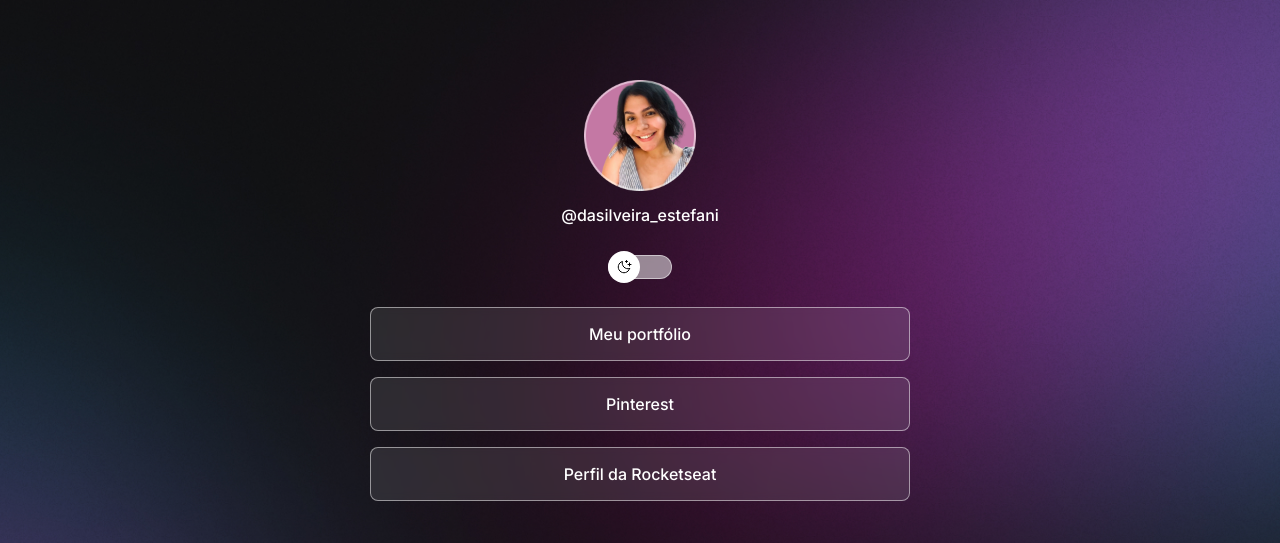
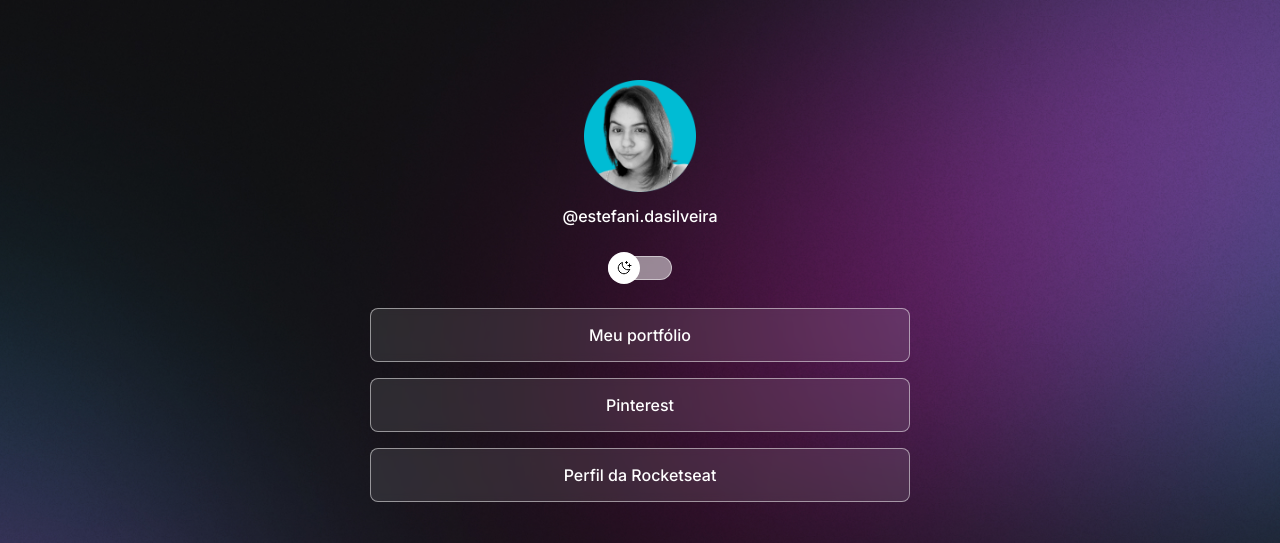
Before and after one commit to estefanigithub/Estefani, a plain HTML site: page index.html in a window 1280 px wide. Shown: the top 543 px of the page. Drawn offline with nearby package versions, Linux system fonts and the light colour scheme.

Commit message:
atualização de fotoe nome

```diff
--- a/index.html
+++ b/index.html
@@ -20,10 +20,10 @@
     <div id="container">
       <div id="profile">
         <img
-          src="./avatar (2).png"
-          alt="Foto de Estefani Silveira sorrindo, cabelos curtos, com vestido listrado de branco e azul e fundo roxo claro"
+          src="./noite.png"
+          alt="Foto de Estefani Da Silveira"
         />
-        <p>@dasilveira_estefani</p>
+        <p>@estefani.dasilveira</p>
       </div>
       <div id="switch" onclick="ToggleMode()">
 
@@ -85,9 +85,9 @@ html.classList.add('light')
   if ( html.classList.contains("light"))
 {
   //se tiver light mode, adicionar a imagem light
-  img.setAttribute("src","./avatar.png") } else {
+  img.setAttribute("src","./DIA.png") } else {
     //se tiver sem light mode, manter a imagem normal
-    img.setAttribute("src","./avatar (2).png")
+    img.setAttribute("src","./noite.png")
   }
 }
 </script>
```
Also changed, not shown: DIA.png (added), avatar (2).png (deleted), avatar.png (deleted), noite.png (added).
